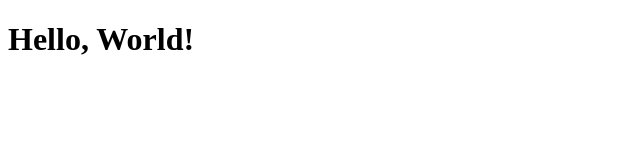
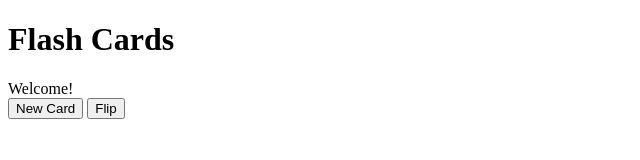
Before and after one commit to cardosopab/flashcards, a website: page index.html in a window 1280 px wide. Shown: the whole page, without its empty margins (0-640 px from the left). Drawn offline with Linux system fonts and the light colour scheme.

Commit message:
Add flash cards UI

```diff
--- a/index.html
+++ b/index.html
@@ -12,7 +12,12 @@
 </head>
 
 <body>
-    <h1>Hello, World!</h1>
+    <h1>Flash Cards</h1>
+    <div id="content-container">
+        <div class="card">Welcome!</div>
+        <button hx-post="/newCard" hx-swap="innerHTML" hx-target="#content-container" class="button">New Card</button>
+        <button hx-post="/flip" hx-swap="innerHTML" hx-target="#content-container" class="button">Flip</button>
+    </div>
 </body>
 
 </html>
```
